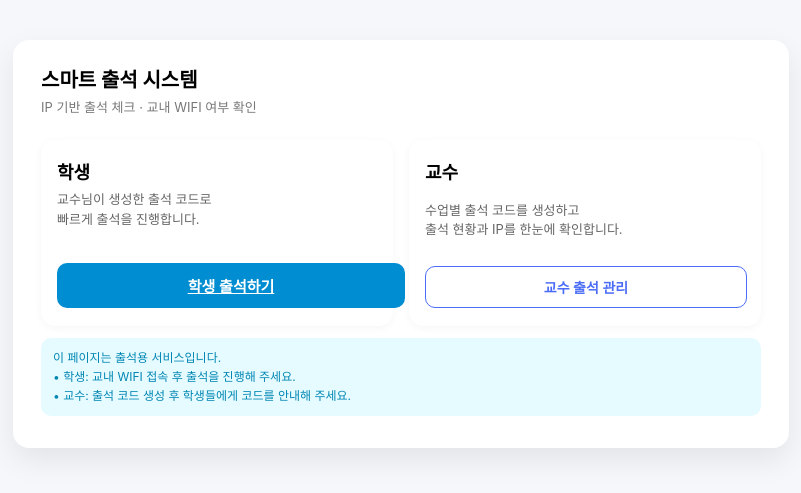
After one commit to JuHyeonAh/IP_Smart_LMS, a FastAPI app: template templates/main.html in a window 1280 px wide. The commit adds this page. Shown: the top 493 px of the page, without its empty margins (239-1040 px from the left). Run offline with FastAPI, Linux system fonts and the light colour scheme; the template is opened without the code that fills it, so the values that code supplies are empty.

Commit message:
메인 페이지 생성

```diff
--- a/main.py
+++ b/main.py
@@ -271,3 +271,17 @@ async def teacher_code_detail(request: Request, code_id: str):
             "suspicious_list": suspicious_list,
         }
     )
+
+# --------- 메인 랜딩 페이지 --------- #
+
+@app.get("/")
+async def root(request: Request):
+    """
+    메인 화면: 학생 / 교수 선택
+    """
+    return templates.TemplateResponse(
+        "main.html",
+        {
+            "request": request
+        }
+    )
--- /dev/null
+++ b/templates/main.html
@@ -0,0 +1,46 @@
+<!DOCTYPE html>
+<html lang="ko">
+<head>
+    <meta charset="UTF-8">
+    <title>스마트 출석 시스템</title>
+    <link rel="stylesheet" href="/static/style.css">
+</head>
+<body>
+<div class="container main-container">
+    <div class="title">스마트 출석 시스템</div>
+    <div class="subtitle">IP 기반 출석 체크 · 교내 WIFI 여부 확인</div>
+
+    <div class="role-wrapper">
+        <!-- 학생용 카드 -->
+        <div class="role-card">
+            <div class="role-title">학생</div>
+            <div class="role-desc">
+                교수님이 생성한 출석 코드로<br>
+                빠르게 출석을 진행합니다.
+            </div>
+            <a href="/student" class="button-main role-button">
+                학생 출석하기
+            </a>
+        </div>
+
+        <!-- 교수용 카드 -->
+        <div class="role-card">
+            <div class="role-title">교수</div>
+            <div class="role-desc">
+                수업별 출석 코드를 생성하고<br>
+                출석 현황과 IP를 한눈에 확인합니다.
+            </div>
+            <a href="/teacher" class="button-sub role-button">
+                교수 출석 관리
+            </a>
+        </div>
+    </div>
+
+    <div class="info-box main-info">
+        이 페이지는 출석용 서비스입니다.<br>
+        • 학생: 교내 WIFI 접속 후 출석을 진행해 주세요.<br>
+        • 교수: 출석 코드 생성 후 학생들에게 코드를 안내해 주세요.
+    </div>
+</div>
+</body>
+</html>
--- a/templates/static/style.css
+++ b/templates/static/style.css
@@ -451,3 +451,70 @@ body {
     margin-top: 10px;
     background: #ecfeff;
 }
+
+/* 메인 랜딩 페이지 전용 */
+.main-container {
+    max-width: 720px;
+}
+
+.role-wrapper {
+    display: flex;
+    gap: 16px;
+    margin-top: 24px;
+    margin-bottom: 12px;
+    flex-wrap: wrap;
+}
+
+.role-card {
+    flex: 1 1 220px;
+    background-color: #ffffff;
+    border-radius: 14px;
+    padding: 18px 16px;
+    box-shadow: 0 2px 8px rgba(0,0,0,0.04);
+    display: flex;
+    flex-direction: column;
+    justify-content: space-between;
+}
+
+.role-title {
+    font-size: 18px;
+    font-weight: 700;
+    margin-bottom: 6px;
+}
+
+.role-desc {
+    font-size: 13px;
+    color: #666666;
+    line-height: 1.5;
+    margin-bottom: 16px;
+}
+
+.role-button {
+    display: inline-block;
+    text-align: center;
+    width: 100%;
+}
+
+/* 서브 버튼(교수용) */
+.button-sub {
+    background-color: #ffffff;
+    border: 1px solid #4A6CF7;
+    color: #4A6CF7;
+    border-radius: 10px;
+    padding: 10px 0;
+    font-size: 14px;
+    font-weight: 600;
+    cursor: pointer;
+    text-decoration: none;
+}
+
+.button-sub:hover {
+    background-color: #f2f4ff;
+}
+
+/* 메인 페이지 안내 텍스트 */
+.main-info {
+    margin-top: 12px;
+    font-size: 12px;
+    line-height: 1.6;
+}
```
